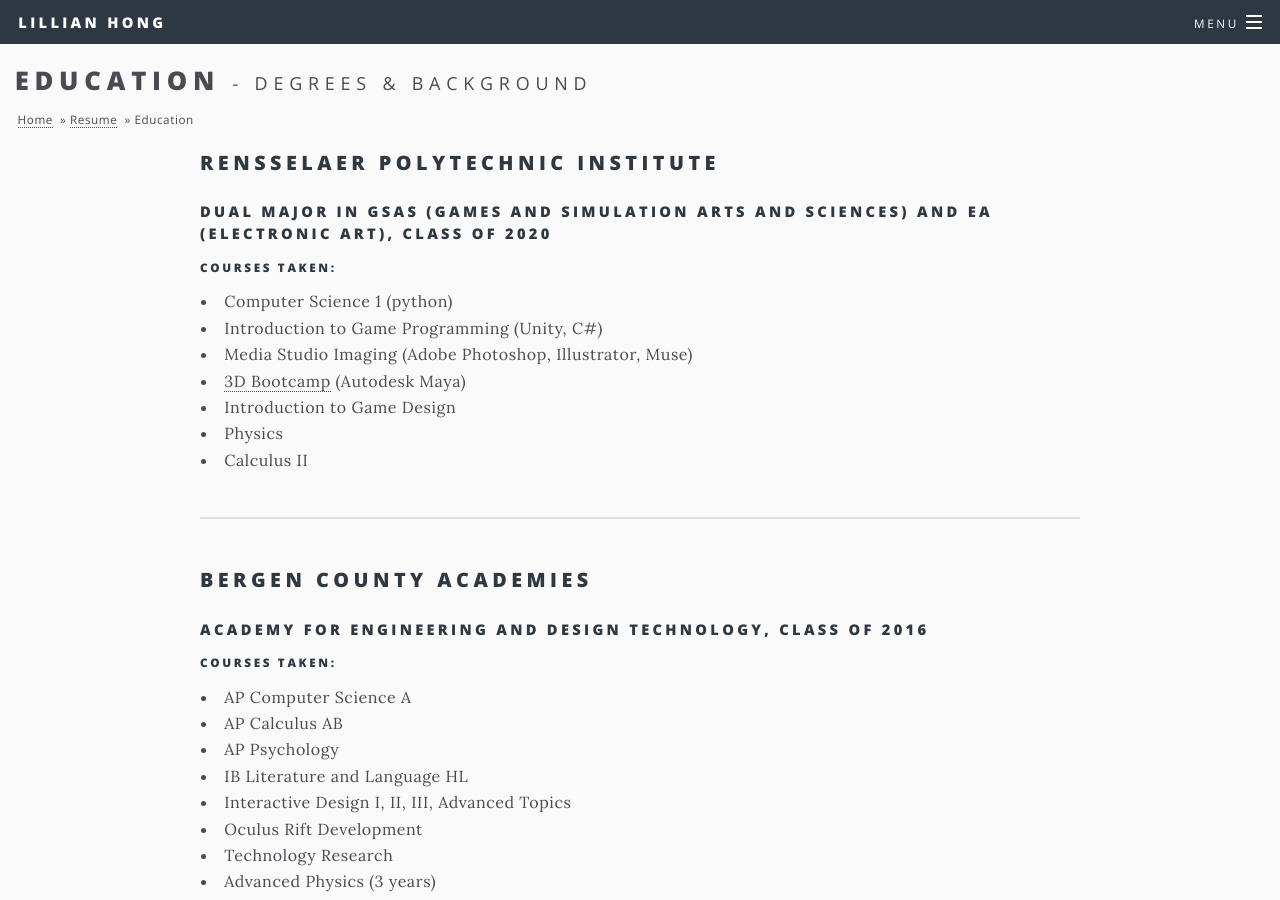
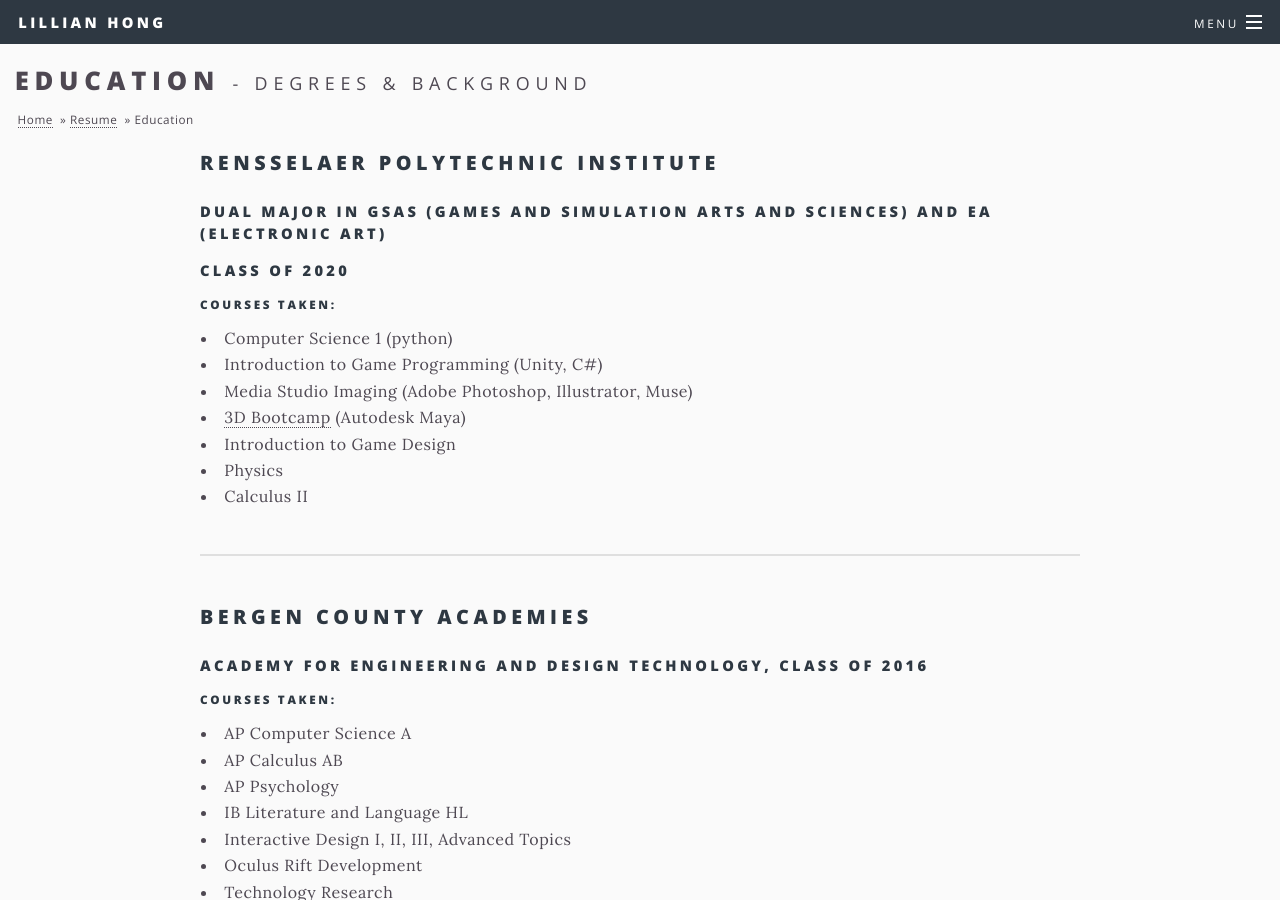
Before and after one commit to lillianhong/lillianhong.github.io, a Jekyll site: the page built from _posts/2016-01-05-education.html, in a window 1280 px wide and 900 px high. Built offline with Jekyll 4.4.1, drawn with Linux system fonts in a browser that asks for light colours.

```diff
--- a/_pages/1projects.html
+++ b/_pages/1projects.html
@@ -2,7 +2,7 @@
 key: 1
 title: Projects
 permalink: /projects/
-excerpt: A portfolio of work involving research games, virtual reality projects (using the HTC Vive and Oculus Rift), engineering projects, and hackathon projects.
+excerpt: A portfolio of work involving research games, virtual reality projects, engineering projects, and hackathon projects.
 image: pic01.jpg
 background-image: mountainVR.jpg
 ---
--- a/_pages/2artwork.html
+++ b/_pages/2artwork.html
@@ -2,7 +2,7 @@
 key: 2
 title: Artwork
 permalink: /artwork/
-excerpt: An art portfolio including animation, digital 3D modeling, graphic design, and fine art with mediums such as acrylic, graphite, and multimedia.
+excerpt: An art portfolio including animation, graphic design, and fine art.
 image: pic02.png
 background-image: pic02.png
 ---
--- a/_posts/2016-01-03-awards.html
+++ b/_posts/2016-01-03-awards.html
@@ -73,6 +73,7 @@
 <h2>Archery</h2>
 <h4>Archery League</h4>
 <ul>
+<li>2017 1st place Indoor Archer's Cup, Ace Archers</li>
 <li>2013 - 2015 2nd place</li>
 <li>2012 3rd place</li>
 <li>2011 2nd place</li>
--- a/_posts/2016-01-04-skills.html
+++ b/_posts/2016-01-04-skills.html
@@ -64,7 +64,7 @@
 		<h4>Rensselaer Polytechnic Institute</h4>
 		<ul>
 		<li>Colleges Against Cancer - Chair of Marketing</li>
-		<li>Archery Club - Public Relations</li>
+		<li>Archery Club - Public Relations and <a href="http://archery.union.rpi.edu">Webmaster</a></li>
 		</ul>
 		<h4>Bergen County Academies</h4>
 		<ul>
--- a/_posts/2016-01-05-education.html
+++ b/_posts/2016-01-05-education.html
@@ -8,7 +8,8 @@
 ---
 
 	<h2>Rensselaer Polytechnic Institute </h2>
-		<h4>Dual Major in GSAS (Games and Simulation Arts and Sciences) and EA (Electronic Art), Class of 2020</h4>
+		<h4>Dual Major in GSAS (Games and Simulation Arts and Sciences) and EA (Electronic Art)</h4>
+		<h4>Class of 2020</h4>
 		<h5>Courses Taken:</h5>
 
 		<ul>
```
